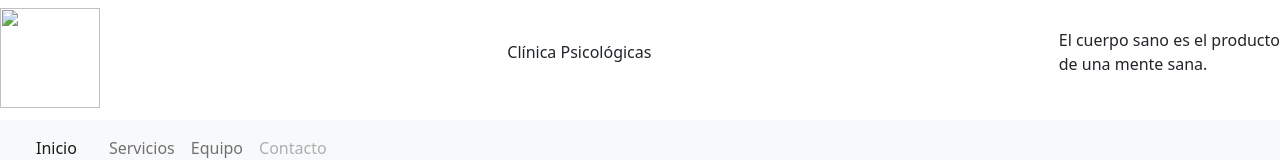
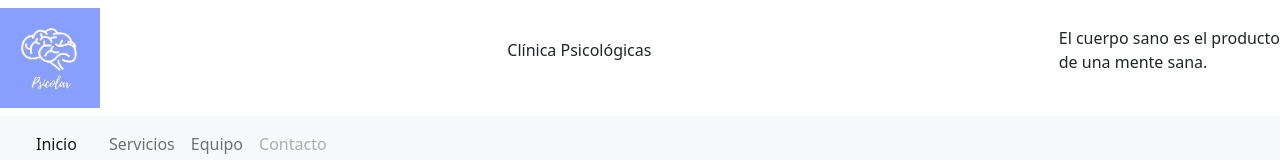
Before and after one commit to RosaMZ27/psycolar, a plain HTML site: page index.html in a window 1280 px wide. Shown: the top 160 px of the page. Drawn offline with nearby package versions, Linux system fonts and the light colour scheme.

Commit message:
Cambiosfinales

```diff
--- a/index.html
+++ b/index.html
@@ -5,12 +5,13 @@
     <meta http-equiv="X-UA-Compatible" content="IE=edge">
     <meta name="viewport" content="width=device-width, initial-scale=1.0">
     <link href="https://cdn.jsdelivr.net/npm/bootstrap@5.0.2/dist/css/bootstrap.min.css" rel="stylesheet" integrity="sha384-EVSTQN3/azprG1Anm3QDgpJLIm9Nao0Yz1ztcQTwFspd3yD65VohhpuuCOmLASjC" crossorigin="anonymous">
-
     <title>Psycolar.</title>
 </head>
 <body>
+
+  <!--Inicio Nav-->
     <div class="navbar">
-      <img class="d-block mb-1" src="imágenes/psycolar logo.jpg" alt="" width="100" height="100">
+        <img class="d-block ml-1" src="images/psycolar logo.jpg" alt="" width="100" height="100">
         <p>Clínica Psicológicas</p>
         <p class="">El cuerpo sano es el producto
           <br>
@@ -18,7 +19,6 @@
     </div>
     <nav class="navbar navbar-expand-lg navbar-light bg-light">
       <div class="container-fluid">
-      <!--a class="navbar-brand" href="#">Psycolar</a-->
         <button class="navbar-toggler" type="button" data-bs-toggle="collapse" data-bs-target="#navbarNav" aria-controls="navbarNav" aria-expanded="false" aria-label="Toggle navigation">
           <span class="navbar-toggler-icon"></span>
         </button>
@@ -40,8 +40,9 @@
         </div>
       </div>
     </nav>
+  <!--Fin del Nav-->
 
-  <!--Hero-->
+  <!--Inicio Hero-->
     <section id="inicio">
       <div class="px-4 py-6 my-6 text-center">
         <img class="d-block mx-auto mb-4" src="imágenes/psyco.jpg" alt="" width="900" height="400">
@@ -55,6 +56,9 @@
         </div>
       </div>
     </section>
+  <!--Fin del Hero-->
+
+  <!--Inicio Servicios-->
 
   <section id="services">
         <div class="row row-cols-1 row-cols-md-3 g-4">
```
Lines whose indentation alone changed are shown as unchanged.
